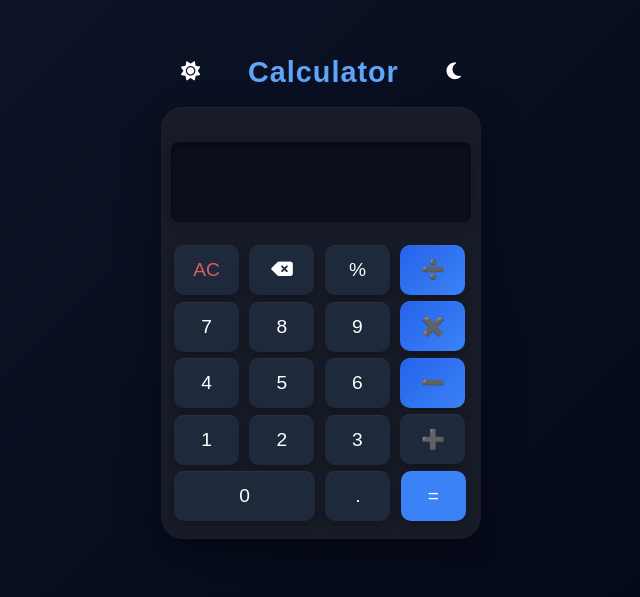
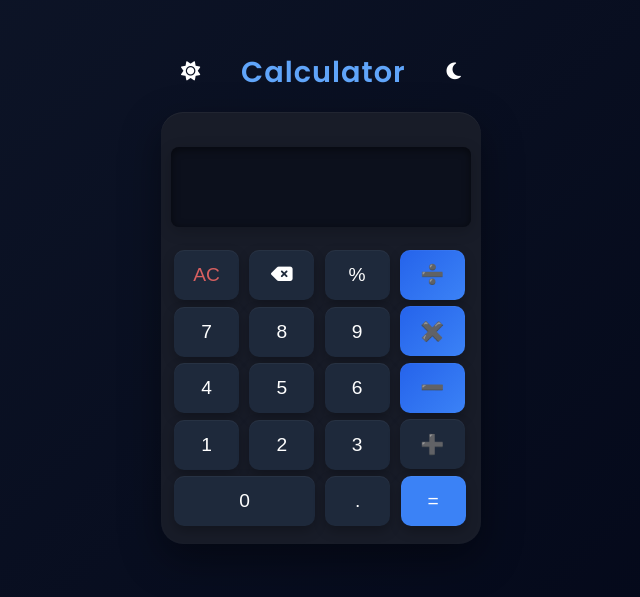
Before and after one commit to solomon-webb/calculator2, a plain HTML site: page index.html in a window 1280 px wide. Shown: the part 103-700 px from the top of the page, without its empty margins (319-959 px from the left). Drawn offline with Linux system fonts and the light colour scheme.

Commit message:
improvement

```diff
--- a/index.html
+++ b/index.html
@@ -3,8 +3,13 @@
 <head>
           <meta charset="UTF-8">
           <meta name="viewport" content="width=device-width, initial-scale=1.0">
-          <title>Calculator(SoloVibe)</title>
-          <link rel="stylesheet" href="style.css">
+        <meta name="description" content="Modern responsive calculator website built with HTML, CSS and JavaScript">
+       <link rel="stylesheet" href="style.css">
+        <meta name="theme-color" content="#0f172a">
+         <link rel="preconnect" href="https://fonts.googleapis.com">
+    <link rel="preconnect" href="https://fonts.gstatic.com" crossorigin>
+ <link href="https://fonts.googleapis.com/css2?family=Poppins:wght@300;400;500;600;700&display=swap" rel="stylesheet">
+          <link rel="shortcut icon" href="calculator-icon.jpeg" type="image/x-icon">
           <link rel="stylesheet" href="https://cdnjs.cloudflare.com/ajax/libs/font-awesome/6.5.0/css/all.min.css" ... />
 </head>
 <body>
```
Also changed, not shown: calculator-icon.jpeg (added).
